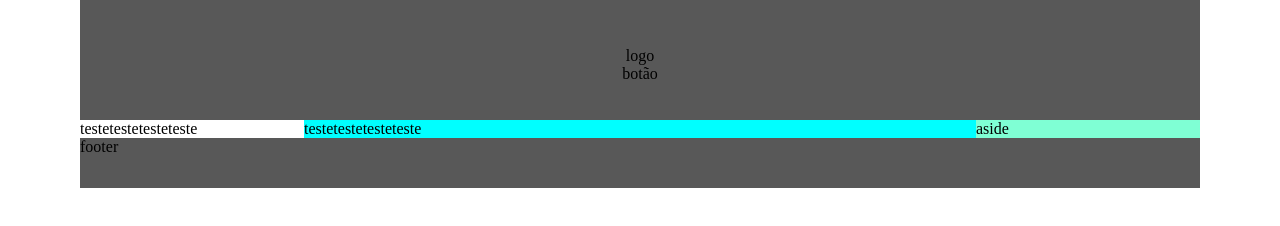
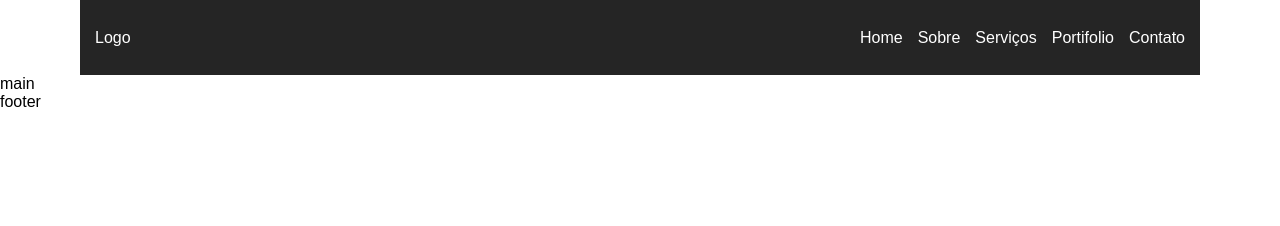
Before and after one commit to mauricioribas/site, a plain HTML site: page index.html in a window 1280 px wide. Drawn offline with Linux system fonts and the light colour scheme.

Commit message:
Menu create

```diff
--- a/css/style.css
+++ b/css/style.css
@@ -7,81 +7,93 @@
     box-sizing: border-box;
 }
 
-div#container {
-    display: grid;
-    grid-template-columns: 1fr 3fr 1fr;
-    grid-template-rows: 120px 1fr 2fr 1fr 50px;
-    grid-template-areas: "header header header"
-                         "section section section"
-                         "article article article"
-                         "aside aside aside"
-                         "footer footer footer";
-
-    max-width: 1120px;
-    margin: 0 auto;
-
+html, body {
+    font-family: Arial, Helvetica, sans-serif;
+    font-size: 1em;
 }
 
 header {
-    grid-area: header;
-    display: flex;
-    background-color: rgb(88, 88, 88);
-    justify-content: end;
-    align-items: center;
-    flex-direction: column;
-    padding: 5px;
+    max-width: 1120px;
+    height: 75px;
+    margin: 0 auto;
+    background-color: rgb(37, 37, 37);
 }
 
-div.btnMnu {
-    display: block;
-    height: 50px;
-    cursor: pointer;
-
+nav {
+    display: flex;
+    align-items: center;
+    justify-content: space-between;
+    height: 75px;
+    padding: 0 15px;
+    color: white;
 }
 
-menu {
-    display: none;
+nav ul li {
+    list-style-type: none;
 }
 
-section {
-    grid-area: section;
-    display: flex;
+nav ul li a {
+    text-decoration: none;
+    color: white;
+    display: block;
+    padding: 2px 0;
 }
 
-article {
-    grid-area: article;
-    display: flex;
-    background-color: aqua;
+nav ul#menu {
+    background-color: rgb(37, 37, 37);
+    padding: 15px;
+    text-align: center;
+
+    position: absolute;
+    top: 75px;
+    left: 0;
+    right: 0;
+
+    display: none;
+    flex-direction: column;
 }
 
-aside {
-    grid-area: aside;
-    display: flex;
-    background-color: aquamarine;
-
+nav ul#menu li:not(:last-child) {
+    margin-bottom: 15px;
 }
 
-footer {
-    grid-area: footer;
-    background-color: rgb(88, 88, 88);
+nav ul#button {
+    height: 25px;
+    width: 25px;
+    display: flex;
+    flex-direction: column;
+    justify-content: space-between;
+    cursor: pointer;
 }
 
+nav ul#button li {
+    width: 100%;
+    height: 5px;
+    background: white;
+    border-radius: 3px;
+    transition: 0.3s;
+}
 
-@media screen and (min-width: 769px) {
-    div#container {
-        grid-template-rows: 120px 1fr 2fr 50px;
-        grid-template-areas: "header header header"
-                             "section section section"
-                             "article article aside"
-                             "footer footer footer";
+nav ul#button:hover li {
+    background: #515152;
+}
+
+@media(min-width: 700px){
+
+    nav ul#menu {
+        display: flex!important;
+        flex-direction: row;
+        position: relative;
+        padding: 0;
+        top: 0;
+
+    }
+
+    nav ul#menu li:not(:last-child) {
+        margin-bottom: 0;
+        margin-right: 15px;
+    }
+    nav ul#button {
+        display: none;
     }
 }
-
-@media screen and (min-width: 992px) {
-    div#container {
-        grid-template-rows: 120px 1fr 50px;
-        grid-template-areas: "header header header"
-                             "section article aside"
-                             "footer footer footer";
-    }
-}
--- a/index.html
+++ b/index.html
@@ -5,34 +5,56 @@
     <meta http-equiv="X-UA-Compatible" content="IE=edge">
     <meta name="viewport" content="width=device-width, initial-scale=1.0">
     <title>Portifólio</title>
-    <script src="js/javascript.js"></script>
     <link rel="stylesheet" href="css/style.css">
 </head>
 <body>
-    <div id="container">
-        <header>
-            <div>logo</div>
-            <div class="btnMnu">botão</div>
-            <menu>Menu</menu>
-        </header>
-        <section>
-            <p>teste</p>
-            <p>teste</p>
-            <p>teste</p>
-            <p>teste</p>
-        </section>
-        <article>
-            <p>teste</p>
-            <p>teste</p>
-            <p>teste</p>
-            <p>teste</p>
-        </article>
-        <aside>
-            aside
-        </aside>
-        <footer>
-            footer
-        </footer>
-    </div>
+
+    <header>
+        <nav>
+            <div id="logo">
+                Logo
+            </div>
+            <ul id="menu">
+                <li><a href="#">Home</a></li>
+                <li><a href="#">Sobre</a></li>
+                <li><a href="#">Serviços</a></li>
+                <li><a href="#">Portifolio</a></li>
+                <li><a href="#">Contato</a></li>
+            </ul>
+
+            <ul id="button">
+                <li></li>
+                <li></li>
+                <li></li>
+            </ul>
+
+        </nav>
+    </header>
+    <main>
+       main
+    </main>
+    <footer>
+        footer
+    </footer>
+
+
+    <script>
+        let menuIsOpened = false;
+        const button = document.querySelector('nav ul#button');
+        const menu = document.querySelector('nav ul#menu');
+
+        button.addEventListener("click", () => {
+            if (!menuIsOpened) {
+                menu.style.display = 'flex';
+                menuIsOpened = true;
+            } else {
+                menu.style.display = 'none';
+                menuIsOpened = false;
+            }
+        })
+
+        button.removeEventListener('click', this.onClick);
+    </script>
+
 </body>
 </html>
--- a/js/javascript.js
+++ b/js/javascript.js
@@ -0,0 +1,15 @@
+let menuIsOpened = false;
+const button = document.querySelector('nav ul#button');
+const menu = document.querySelector('nav ul#menu');
+
+button.addEventListener("click", () => {
+    if (!menuIsOpened) {
+        menu.style.display = 'flex';
+        menuIsOpened = true;
+    } else {
+        menu.style.display = 'none';
+        menuIsOpened = false;
+    }
+})
+
+button.removeEventListener('click', this.onClick);
```
